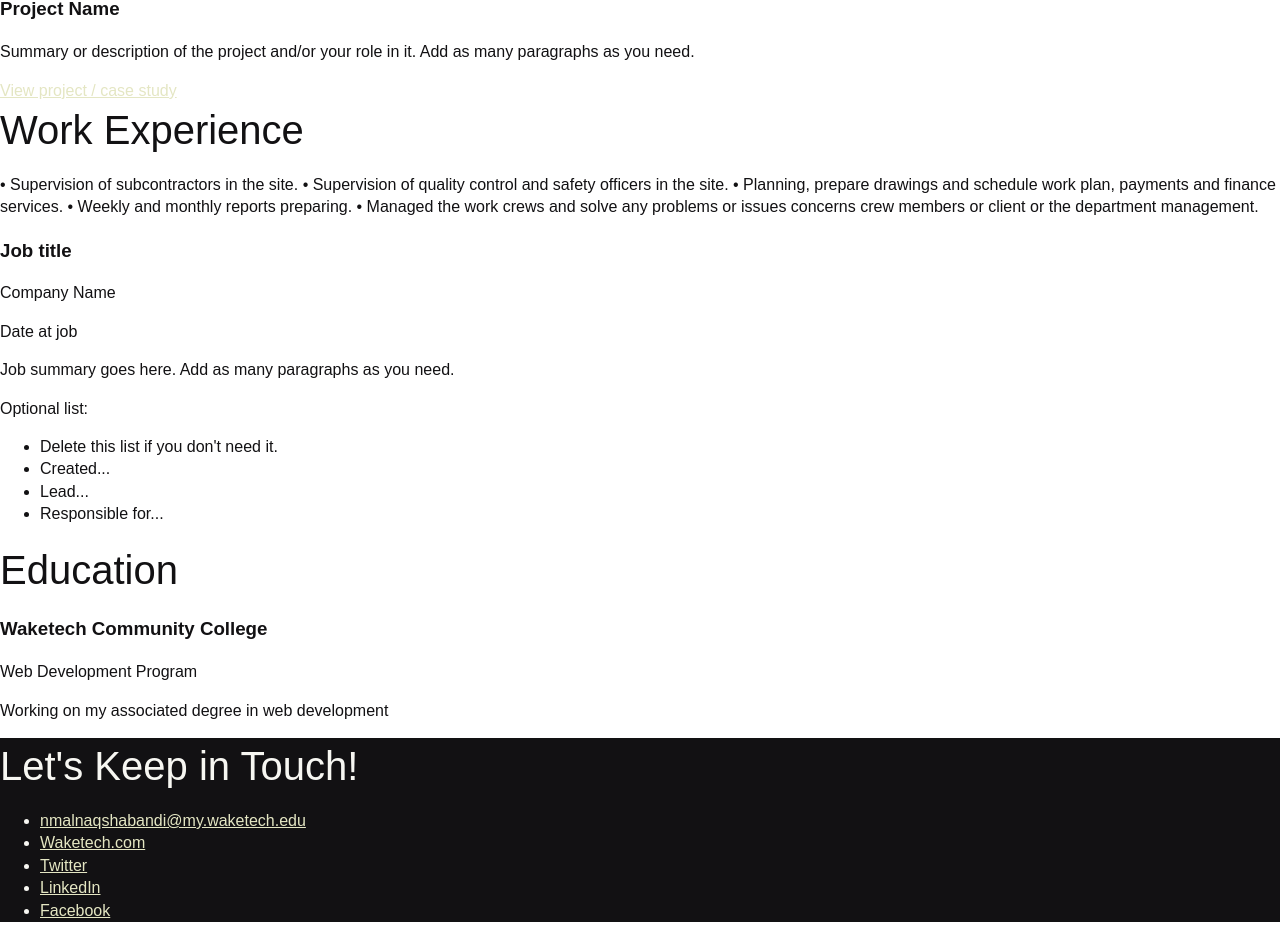
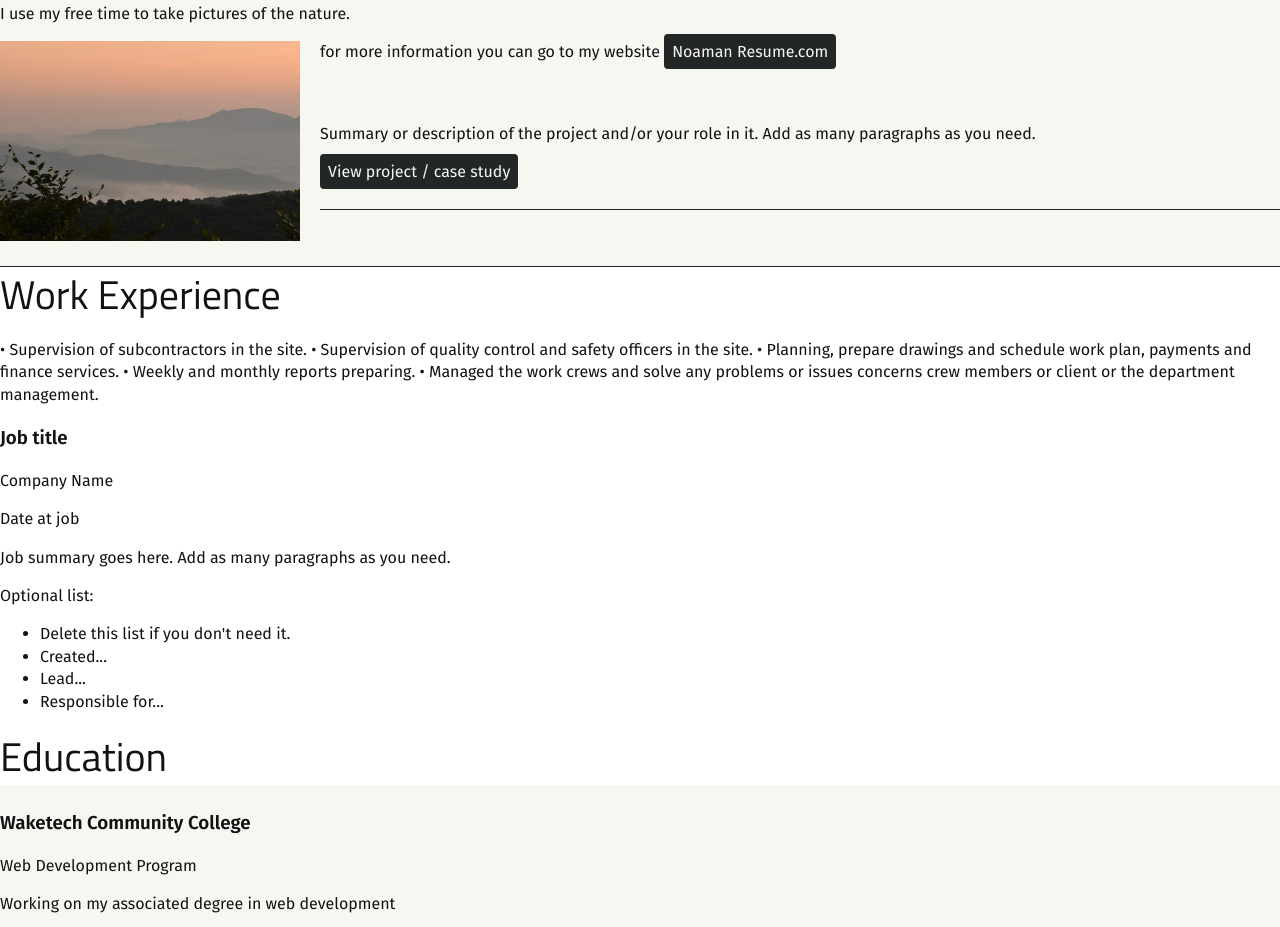
Before and after one commit to Alnaqshabandi/WEB210, a plain HTML site: page Lesson03/index.html in a window 1280 px wide. Shown: the part 654-1581 px from the top of the page. Drawn offline with Linux system fonts and the light colour scheme.

Commit message:
Add files via upload

```diff
--- a/Lesson03/index.html
+++ b/Lesson03/index.html
@@ -5,6 +5,7 @@
     <meta name="viewport" content="width=device-width, initial-scale=1.0">
     <title>Noaman Resume</title>
   </head>
+  <link href="https://fonts.googleapis.com/css2?family=Fira+Sans:wght@400;600&family=Titillium+Web:wght@400;600&display=swap" rel="stylesheet">
   <link rel="stylesheet" href="css/styles.css">
   <body>
     <main>
@@ -34,13 +35,17 @@
       </header>
 
       <!-- ********************  PROJECTS / PORTFOLIO  ********************* -->
-      <section>
-        <h2>Featured Projects</h2>
-        <p>View selected projects below. More information can be found at <a href="http://christinatruong.com">christinatruong.com</a>.</p>
+      <section class="projects items">
+        <h2>Photography Project</h2>
+        <p>I use my free time to take pictures of the nature.</p>
+        <img src="images/DSC-3515.jpg" alt="Picture of the nature">
+        <p>
+          for more information you can go to my website <a href="https://wcet.waketech.edu/nmalnaqshabandi/WEB210/Lesson03/index.html">Noaman Resume.com</a>
+        </p>
 
         <!-- Copy the whole <section> block to add more projects. -->
-        <section>
-          <h3>Project Name</h3>
+        <section class="projects items">
+          <h3></h3>
 
           <p>Summary or description of the project and/or your role in it. Add as many paragraphs as you need.</p>
           <a href="#" target="_blank">View project / case study</a>
@@ -79,7 +84,7 @@
         <h2>Education</h2>
 
         <!-- Copy this whole <section> block to add more schools. -->
-        <section>
+        <section class="projects items">
           <h3>Waketech Community College</h3>
           <p>Web Development Program</p>
           <p>Working on my associated degree in web development</p>
```
